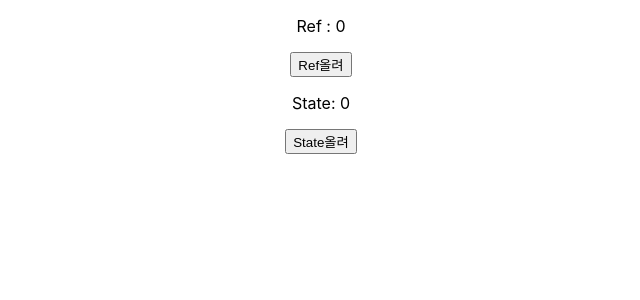
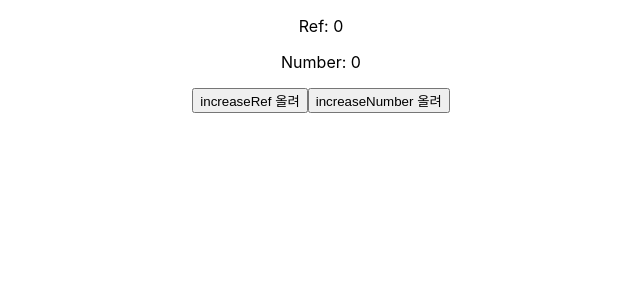
Before and after one commit to KwonYeJun/hooksExample, a React (Create React App) app in the folder client/: page / in a window 1280 px wide. Shown: the top 300 px of the page, without its empty margins (319-959 px from the left). Built offline with nearby package versions, Linux system fonts and the light colour scheme.

Commit message:
또 다른 예시를 만들어 본다.

```diff
--- a/client/src/App.tsx
+++ b/client/src/App.tsx
@@ -36,37 +36,36 @@
 // export default App;
 
 
-import React,{useState, useRef} from 'react';
+import React, { useState, useRef } from 'react';
 
 import './App.css';
 
 function App() {
-  const [ count, setCount] = useState(0);
+  const [count, SetCount] = useState(0)
   const countRef = useRef(0);
-
-  console.log('countRef',countRef)
-  console.log('렌더링 👏')
+  let countNumber = 0;
 
 
-  const increaseCountState = () =>{
-    setCount(count +1);
+  const increaseRef = () => {
+    countRef.current += 1; // countRef.current의 값이 + 1씩 증가 한다.
+    console.log('countRef.current: ', countRef.current)
+    //useRef의 값을 확인 할 수 있도록 콘소로 표시해 준다.
   }
 
-  const increaseCountRef = () => {
-    countRef.current = countRef.current + 1;
-        // countRef.current += + 1;
-  console.log('countRef.current',countRef.current)
+  const increaseNumber = () => {
+    countNumber += 1;
+    console.log('countNumber: ', countNumber)
 
   }
 
 
   return (
     <div className="App">
-      <p>Ref : {countRef.current}</p>
-    <button onClick={increaseCountRef}>Ref올려</button>
+      <p>Ref: {countRef.current}</p>
+      <p>Number: {countNumber}</p>
+      <button onClick={increaseRef}>increaseRef 올려</button>
+      <button onClick={increaseNumber}>increaseNumber 올려</button>
 
-    <p>State: {count}</p>
-    <button onClick={increaseCountState}>State올려</button>
     </div>
   );
 }
```
